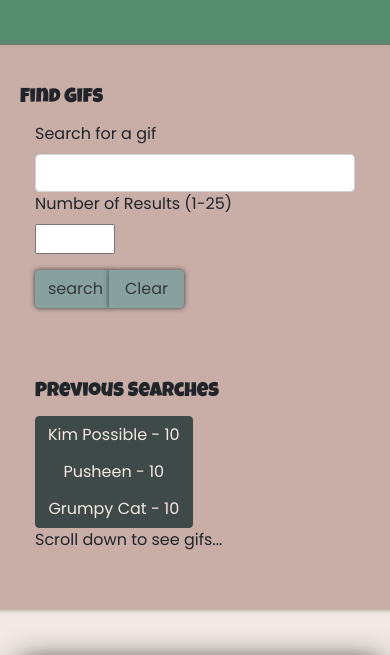
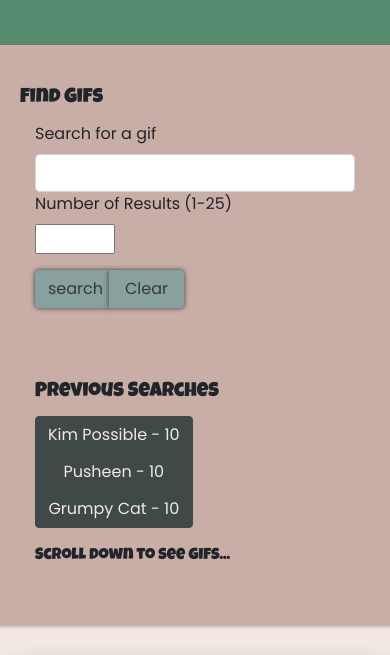
Before and after one commit to KAronoff/fun-with-giphy, a plain HTML site: page index.html in a window 390 px wide. Shown: the part 140-795 px from the top of the page. Drawn offline with nearby package versions, Linux system fonts and the light colour scheme.

Commit message:
added font to the invisible paragraph saying scroll down

```diff
--- a/assets/styles/style.css
+++ b/assets/styles/style.css
@@ -90,6 +90,7 @@ body {
 
 #onlyMobile {
   visibility: hidden;
+  font-family: 'Luckiest Guy', cursive;
 }
 #information {
   box-shadow: 5px 5px 30px;
--- a/index.html
+++ b/index.html
@@ -48,10 +48,11 @@
               <button class="btn btn-primary gifBtn" type="button" data-topic="Pusheen" data-searchNum="10">Pusheen - 10</button>
               <button class="btn btn-primary gifBtn" type="button" data-topic="Grumpy Cat" data-searchNum="10">Grumpy Cat - 10</button>
             </div>
-            <p id="onlyMobile">Scroll down to see gifs...</p>
+            <p id="onlyMobile" class="my-3">Scroll down to see gifs...</p>
           </div>
 
         </div>
+
     </aside>
 
     <main id="themGifs" class="col-12 col-md-9">
```
